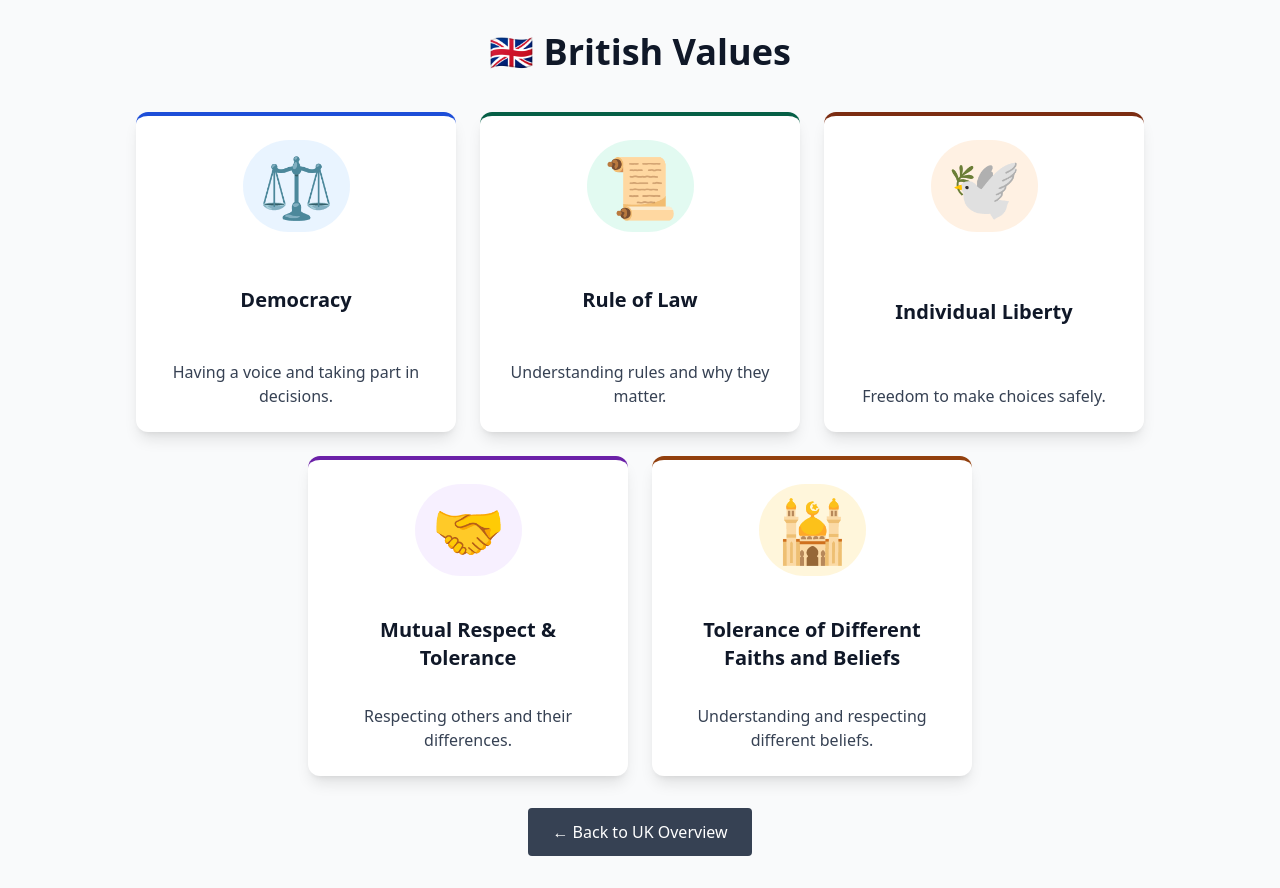
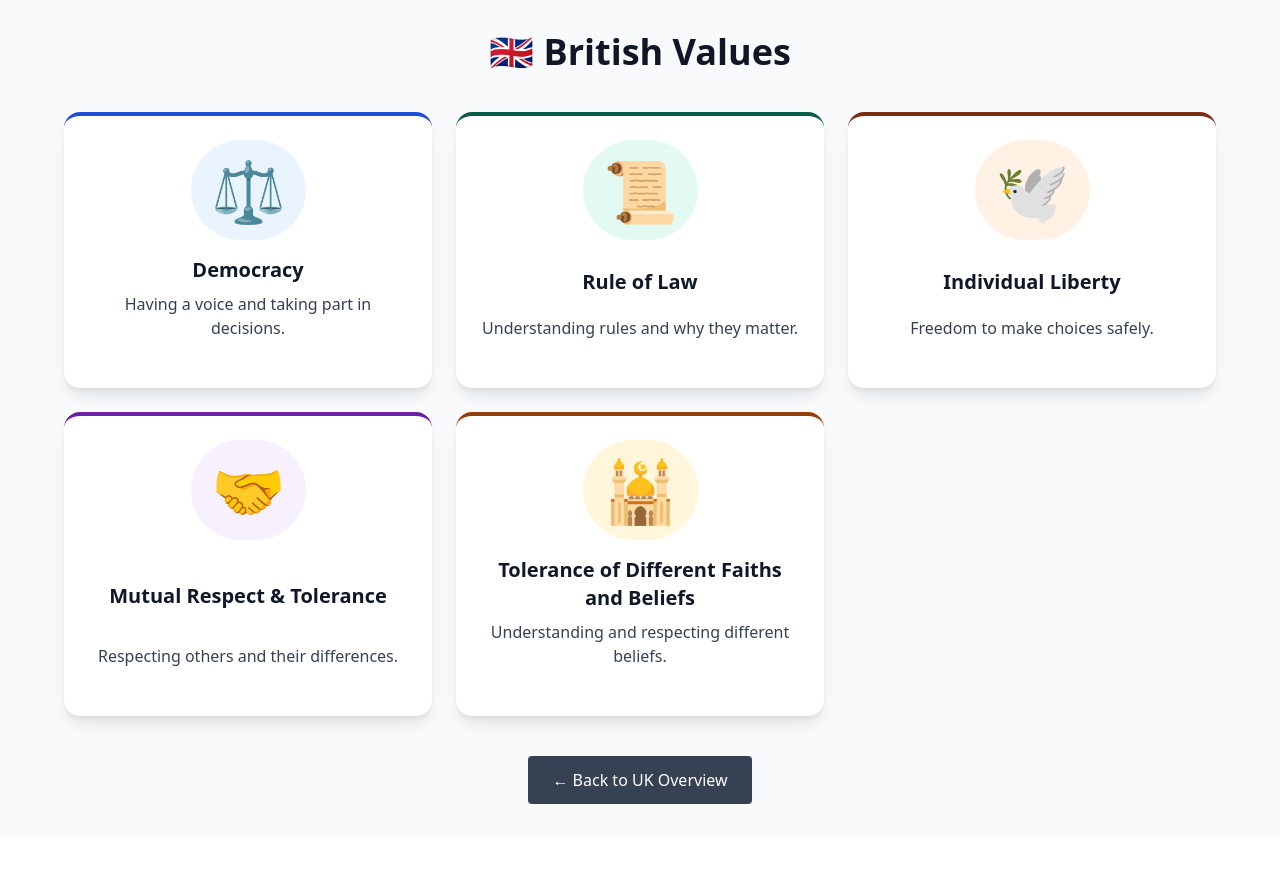
Before and after one commit to jimbobding/fable-culture, a Next.js app: page /british-values/values in a window 1280 px wide. After the commit the page ends 836 px from the top, so only its background shows below. Built offline with nearby package versions, Linux system fonts and the light colour scheme.

Commit message:
changed grid on rule of the law

```diff
--- a/next.config.ts
+++ b/next.config.ts
@@ -1,10 +1,13 @@
 import type { NextConfig } from "next";
 
-const nextConfig: NextConfig = {
+const nextConfig = {
   reactStrictMode: true,
   images: {
     domains: ["img.youtube.com"],
   },
-};
+  experimental: {
+    appDir: true, // runtime works
+  },
+} satisfies Partial<NextConfig>;
 
 export default nextConfig;
--- a/src/app/british-values/values/page.tsx
+++ b/src/app/british-values/values/page.tsx
@@ -3,7 +3,6 @@ import Link from "next/link";
 import { britishValues, BritishValueKey } from "@/data/britishValues";
 import type { JSX } from "react";
 
-// Demo icons (replace with animations/SVGs later)
 const valueIcons: Record<BritishValueKey, JSX.Element> = {
   democracy: <span className="text-6xl">⚖️</span>,
   "rule-of-law": <span className="text-6xl">📜</span>,
@@ -15,55 +14,44 @@ const valueIcons: Record<BritishValueKey, JSX.Element> = {
 export default function BritishValuesOverview() {
   const valueKeys = Object.keys(britishValues) as BritishValueKey[];
 
-  // Split into rows of max 3 cards
-  const topRow = valueKeys.slice(0, 3);
-  const bottomRow = valueKeys.slice(3);
+  return (
+    <main className="min-h-screen bg-gray-50 px-4 py-8">
+      <h1 className="text-4xl font-bold text-center mb-10">
+        🇬🇧 British Values
+      </h1>
 
-  const renderRow = (row: BritishValueKey[]) => (
-    <div className={`flex justify-center gap-6 mb-6`}>
-      {row.map((key) => {
+      {/* Responsive grid */}
+      <div className="grid grid-cols-1 sm:grid-cols-2 lg:grid-cols-3 gap-6 max-w-6xl mx-auto">
+        {valueKeys.map((key) => {
           const value = britishValues[key];
+
           return (
             <Link
               key={key}
               href={`/british-values/values/${key}`}
-            className="group relative bg-white rounded-xl shadow-lg p-6 flex flex-col items-center justify-between text-center overflow-hidden hover:scale-105 transition-transform"
-            style={{
-              borderTop: `4px solid ${value.theme.primary}`,
-              height: "320px", // fixed height
-              minWidth: "320px", // ensures minimum width
-              maxWidth: "260px", // keeps cards consistent
-              width: "100%", // allows flex/grid to scale
-            }}
+              className="group relative bg-white rounded-2xl shadow-lg p-6 flex flex-col items-center text-center justify-between transition-transform hover:scale-105"
+              style={{ borderTop: `4px solid ${value.theme.primary}` }}
             >
               <div
-              className="mb-4 p-4 rounded-full"
+                className="mb-4 p-5 rounded-full"
                 style={{ backgroundColor: value.theme.accent + "33" }}
               >
                 {valueIcons[key]}
               </div>
+
               <h2 className="text-xl font-semibold mb-2">{value.title}</h2>
-            <p className="text-gray-700">{value.intro}</p>
+
+              <p className="text-gray-700 mb-6">{value.intro}</p>
 
               {/* Hover overlay */}
-            <div className="absolute inset-0 bg-gradient-to-t from-black/50 to-transparent opacity-0 group-hover:opacity-40 transition" />
+              <div className="absolute inset-0 bg-gradient-to-t from-black/50 to-transparent opacity-0 group-hover:opacity-30 transition" />
             </Link>
           );
         })}
       </div>
-  );
-
-  return (
-    <main className="min-h-screen bg-gray-50 p-8">
-      <h1 className="text-4xl font-bold text-center mb-10">
-        🇬🇧 British Values
-      </h1>
-
-      {renderRow(topRow)}
-      {bottomRow.length > 0 && renderRow(bottomRow)}
 
       {/* Back Link */}
-      <div className="mt-8 text-center">
+      <div className="mt-10 text-center">
         <Link
           href="/british-values/"
           className="inline-block bg-gray-700 text-white px-6 py-3 rounded hover:bg-gray-800 transition"
--- /dev/null
+++ b/src/app/password/page.tsx
@@ -0,0 +1,46 @@
+"use client";
+
+import { useState } from "react";
+import { useRouter } from "next/navigation";
+
+export default function PasswordPage() {
+  const [input, setInput] = useState("");
+  const [error, setError] = useState("");
+  const router = useRouter();
+
+  const handleSubmit = (e: React.FormEvent) => {
+    e.preventDefault();
+
+    if (input === process.env.NEXT_PUBLIC_SITE_PASSWORD) {
+      document.cookie = `fable-auth=${input}; path=/; max-age=${3600}; SameSite=Lax`; // 1 hour
+      router.push("/");
+    } else {
+      setError("Incorrect password, try again!");
+    }
+  };
+
+  return (
+    <div className="flex items-center justify-center min-h-screen bg-gray-100">
+      <form
+        onSubmit={handleSubmit}
+        className="bg-white p-8 rounded shadow-md w-full max-w-sm"
+      >
+        <h1 className="text-2xl font-bold mb-4">Enter Password</h1>
+        <input
+          type="password"
+          value={input}
+          onChange={(e) => setInput(e.target.value)}
+          placeholder="Password"
+          className="w-full p-2 border rounded mb-4"
+        />
+        {error && <p className="text-red-500 mb-2">{error}</p>}
+        <button
+          type="submit"
+          className="w-full bg-blue-600 text-white p-2 rounded hover:bg-blue-700"
+        >
+          Submit
+        </button>
+      </form>
+    </div>
+  );
+}
--- /dev/null
+++ b/src/middleware.ts
@@ -0,0 +1,22 @@
+import { NextResponse } from "next/server";
+import type { NextRequest } from "next/server";
+
+export function middleware(req: NextRequest) {
+  const url = req.nextUrl.clone();
+  const passwordCookie = req.cookies.get("fable-auth")?.value;
+
+  // allow access to password page itself
+  if (url.pathname === "/password") return NextResponse.next();
+
+  // allow access if cookie matches
+  if (passwordCookie === process.env.SITE_PASSWORD) return NextResponse.next();
+
+  // otherwise, redirect to password page
+  url.pathname = "/password";
+  return NextResponse.redirect(url);
+}
+
+// Tell Next.js which paths this middleware should run on
+export const config = {
+  matcher: ["/((?!_next/static|_next/image|favicon.ico).*)"],
+};
```
Lines whose indentation alone changed are shown as unchanged.
